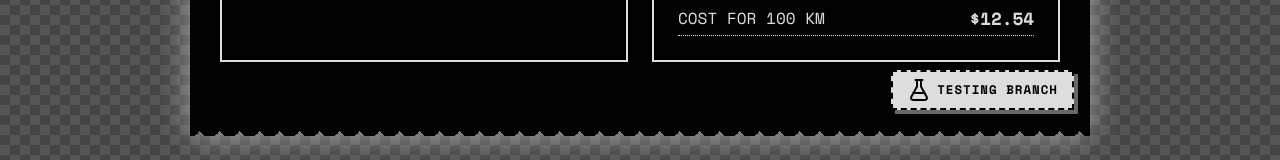
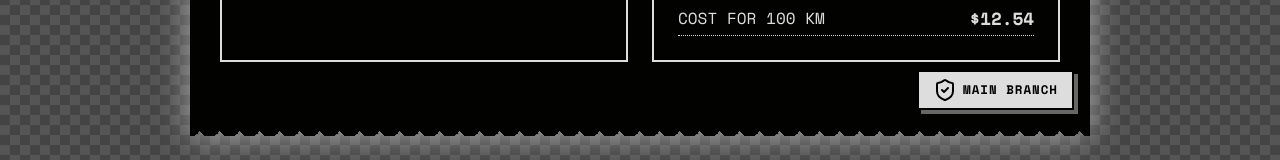
Before and after one commit to hakro10/fuel_consumption, a website built with Vite: page index.html in a window 1280 px wide. Shown: the part 995-1155 px from the top of the page. Built offline with nearby package versions, Linux system fonts and the light colour scheme.

Commit message:
chore: set main branch badge on main branch

```diff
--- a/index.html
+++ b/index.html
@@ -928,8 +928,8 @@
     <div id="toastContainer" class="toast-container"></div>
 
     <!-- Branch Version Badge -->
-    <div class="branch-badge">
-      <i data-lucide="flask-conical"></i> TESTING BRANCH
+    <div class="branch-badge main-branch">
+      <i data-lucide="shield-check"></i> MAIN BRANCH
     </div>
   </div>
 
```
